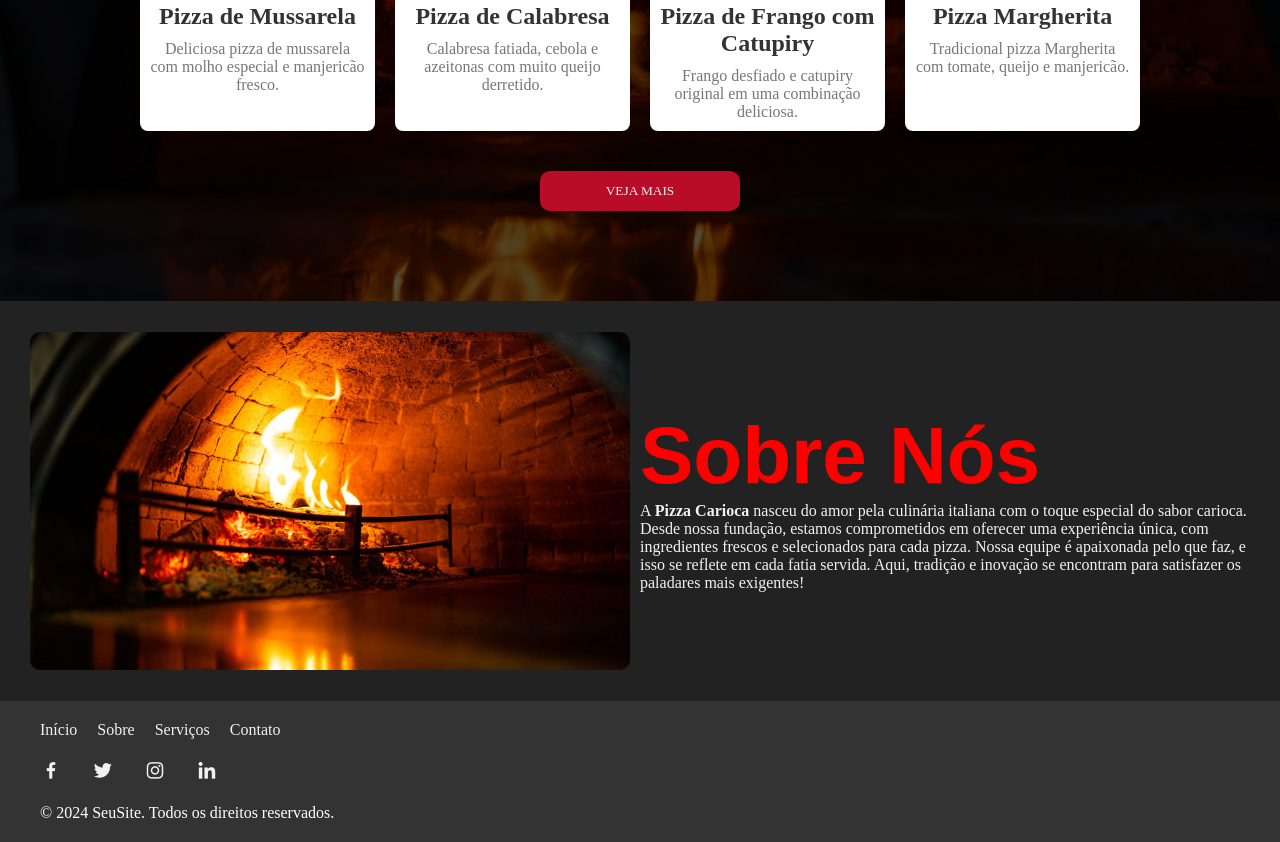
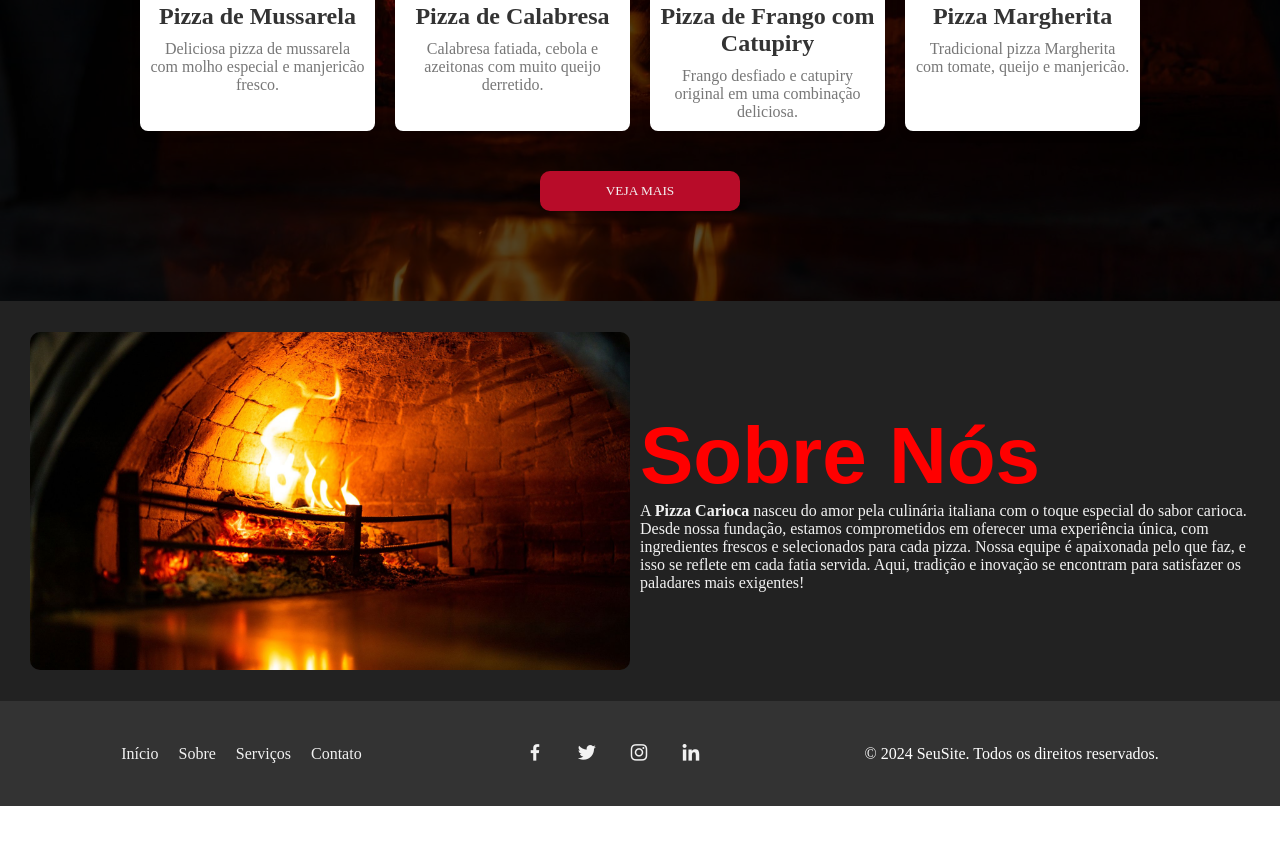
Before and after one commit to gusp0ntes/PizzaCarioca, a plain HTML site: page index.html in a window 1280 px wide. Shown: the part 1323-2165 px from the top of the page. After the commit the page ends 2129 px from the top, so only its background shows below. Drawn offline with nearby package versions, Linux system fonts and the light colour scheme; a web font is replaced by a local one.

Commit message:
organizado a parte do footer

```diff
--- a/assets/css/footer.css
+++ b/assets/css/footer.css
@@ -2,6 +2,9 @@ footer {
     background-color: #333;
     padding: 20px 40px;
     color: #fff;
+    display: flex;
+    align-items: center;
+    justify-content: space-around;
 }
 
 .footer-nav {
@@ -35,12 +38,3 @@ footer {
     color: #f2f2f2;
     font-size: 22px;
 }
-
-
-.social-icons a:hover {
-
-}
-
-.footer-copyright {
-
-}
```
